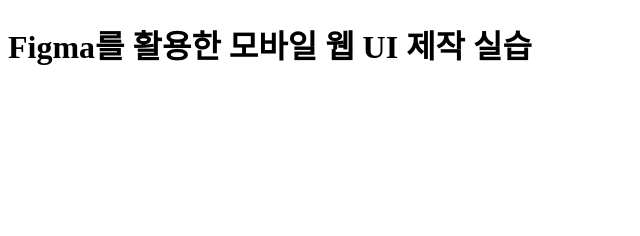
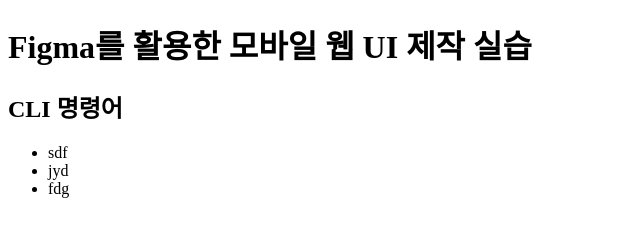
Before and after one commit to Ssuny-L/study202003, a plain HTML site: page index.html in a window 1280 px wide. Shown: the whole page, without its empty margins (0-640 px from the left). Drawn offline with Linux system fonts and the light colour scheme.

Commit message:
CLI 명령어 목록 추가

```diff
--- a/index.html
+++ b/index.html
@@ -7,5 +7,11 @@
 </head>
 <body>
   <h1>Figma를 활용한 모바일 웹 UI 제작 실습</h1>
+  <h2>CLI 명령어</h2>
+  <ul>
+    <li>sdf</li>
+    <li>jyd</li>
+    <li>fdg</li>
+  </ul>
 </body>
 </html>
```
